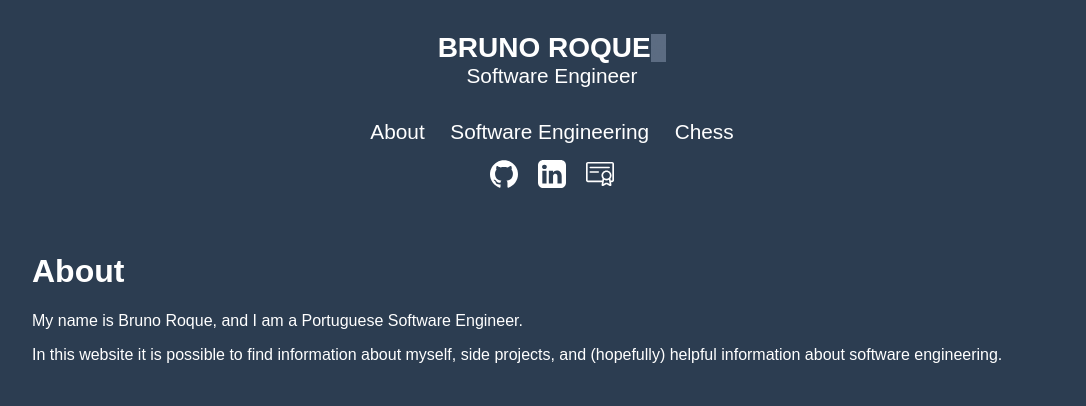
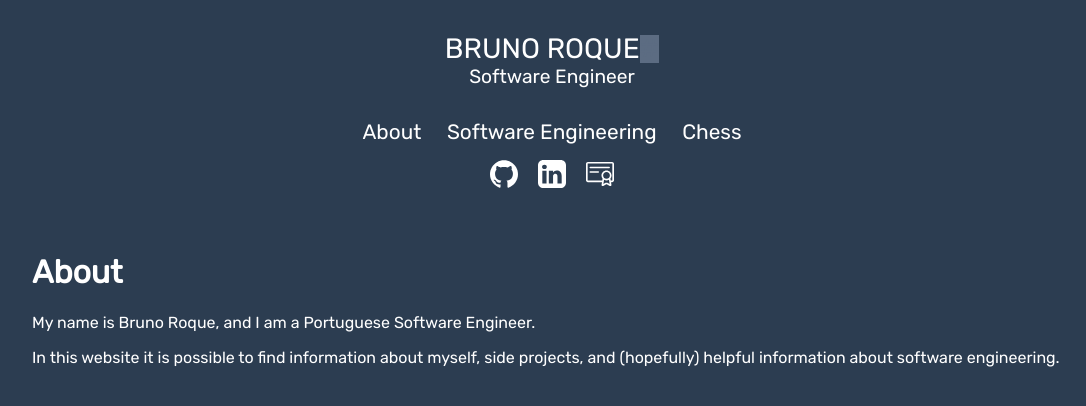
Before and after one commit to brunoroque06/brunoroque06.github.io, a Jekyll site: the page built from index.md, in a window 1280 px wide. Shown: the top 406 px of the page, without its empty margins (88-1174 px from the left). Built offline with Jekyll 4.4.1, drawn with Linux system fonts in a browser that asks for light colours; our own code applies the rules of GitHub Pages for plain Markdown files.

Commit message:
Add Rubik font

```diff
--- a/_includes/style.scss
+++ b/_includes/style.scss
@@ -1,4 +1,6 @@
-$font: sans-serif;
+@import url("https://fonts.googleapis.com/css2?family=Rubik&display=swap");
+
+$font: "Rubik", sans-serif;
 $font-mono: monospace;
 $main-color: #2c3d51;
 $sec-color: #e09f1f;
@@ -37,7 +39,6 @@
     }
     .title {
       font-size: 1.75rem;
-      font-weight: bold;
       text-transform: uppercase;
       .vim {
         color: $hover-color;
@@ -47,7 +48,7 @@
       }
     }
     .subtitle {
-      font-size: 1.3rem;
+      font-size: 1.2rem;
     }
     .pages {
       display: flex;
@@ -68,10 +69,6 @@
       a {
         display: inline-block;
         fill: $font-main-color;
-        transition: 100ms;
-        transition-timing-function: ease-in-out;
-        -webkit-transition: 100ms;
-        -webkit-transition-timing-function: ease-in-out;
       }
       a:hover {
         fill: $hover-color;
```
